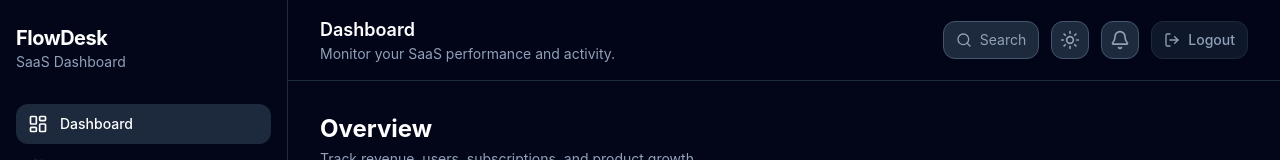
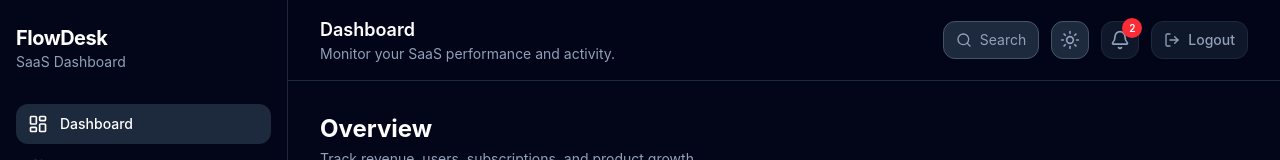
Before and after one commit to ReactRioters/flowdesk-saas-dashboard, a React (Vite) app: page / in a window 1280 px wide. Both pictures are taken after typing "name@example.com", "Sample123" into the empty fields and a click on the button "Sign in". Shown: the top 160 px of the page. Built offline with nearby package versions, Linux system fonts and the light colour scheme.

Commit message:
add interactive notifications dropdown

```diff
--- a/src/components/layout/header.tsx
+++ b/src/components/layout/header.tsx
@@ -2,6 +2,7 @@ import { Bell, LogOut, Menu, Moon, Search, Sun } from "lucide-react";
 import { useThemeStore } from "../../store/theme-store";
 import { useNavigate } from "react-router-dom";
 import { useAuthStore } from "../../store/auth-store";
+import { NotificationsDropdown } from "./notifications-dropdown";
 
 type HeaderProps = {
   onMenuClick: () => void;
@@ -57,9 +58,7 @@ export function Header({
             )}
           </button>
 
-          <button className="rounded-xl border border-gray-300 bg-white p-2 text-slate-400 hover:text-white dark:border-slate-600 dark:bg-slate-800 dark:text-slate-400 dark:hover:bg-slate-600">
-            <Bell className="h-5 w-5" />
-          </button>
+         <NotificationsDropdown />
 
           <button
             onClick={handleLogout}
--- /dev/null
+++ b/src/components/layout/notifications-dropdown.tsx
@@ -0,0 +1,113 @@
+import { Bell } from "lucide-react";
+import { useEffect, useRef, useState } from "react";
+
+const notifications = [
+  {
+    id: "1",
+    title: "New user joined",
+    description: "Priya Sharma joined your workspace.",
+    time: "5 min ago",
+    unread: true,
+  },
+  {
+    id: "2",
+    title: "Subscription upgraded",
+    description: "Michael Chen upgraded to Business plan.",
+    time: "20 min ago",
+    unread: true,
+  },
+  {
+    id: "3",
+    title: "Payment successful",
+    description: "Invoice INV-1024 has been paid.",
+    time: "1 hour ago",
+    unread: false,
+  },
+];
+
+export function NotificationsDropdown() {
+  const [open, setOpen] = useState(false);
+  const containerRef = useRef<HTMLDivElement>(null);
+
+  const unreadCount = notifications.filter(
+    (notification) => notification.unread
+  ).length;
+
+  useEffect(() => {
+    function handleClickOutside(event: MouseEvent) {
+      if (
+        containerRef.current &&
+        !containerRef.current.contains(event.target as Node)
+      ) {
+        setOpen(false);
+      }
+    }
+
+    document.addEventListener("mousedown", handleClickOutside);
+
+    return () => {
+      document.removeEventListener("mousedown", handleClickOutside);
+    };
+  }, []);
+
+  return (
+    <div ref={containerRef} className="relative">
+      <button
+        type="button"
+        onClick={() => setOpen((prev) => !prev)}
+        className="relative rounded-xl border border-slate-200 bg-white p-2 text-slate-500 hover:bg-slate-100 dark:border-slate-800 dark:bg-slate-900 dark:text-slate-400 dark:hover:text-white"
+      >
+        <Bell className="h-5 w-5" />
+
+        {unreadCount > 0 && (
+          <span className="absolute -right-1 -top-1 flex h-5 w-5 items-center justify-center rounded-full bg-red-500 text-[10px] font-semibold text-white">
+            {unreadCount}
+          </span>
+        )}
+      </button>
+
+      {open && (
+        <div className="absolute right-0 z-50 mt-3 w-80 overflow-hidden rounded-2xl border border-slate-200 bg-white shadow-xl dark:border-slate-800 dark:bg-slate-900">
+          <div className="border-b border-slate-200 px-4 py-3 dark:border-slate-800">
+            <h3 className="text-sm font-semibold text-slate-900 dark:text-white">
+              Notifications
+            </h3>
+            <p className="mt-1 text-xs text-slate-500 dark:text-slate-400">
+              You have {unreadCount} unread notifications.
+            </p>
+          </div>
+
+          <div className="max-h-80 overflow-y-auto">
+            {notifications.map((notification) => (
+              <button
+                key={notification.id}
+                type="button"
+                className="flex w-full gap-3 border-b border-slate-100 px-4 py-3 text-left last:border-b-0 hover:bg-slate-50 dark:border-slate-800 dark:hover:bg-slate-800/70"
+              >
+                <span
+                  className={`mt-1 h-2 w-2 shrink-0 rounded-full ${
+                    notification.unread
+                      ? "bg-blue-500"
+                      : "bg-slate-300 dark:bg-slate-700"
+                  }`}
+                />
+
+                <span>
+                  <span className="block text-sm font-medium text-slate-900 dark:text-white">
+                    {notification.title}
+                  </span>
+                  <span className="mt-1 block text-xs text-slate-600 dark:text-slate-400">
+                    {notification.description}
+                  </span>
+                  <span className="mt-2 block text-xs text-slate-400">
+                    {notification.time}
+                  </span>
+                </span>
+              </button>
+            ))}
+          </div>
+        </div>
+      )}
+    </div>
+  );
+}
```
